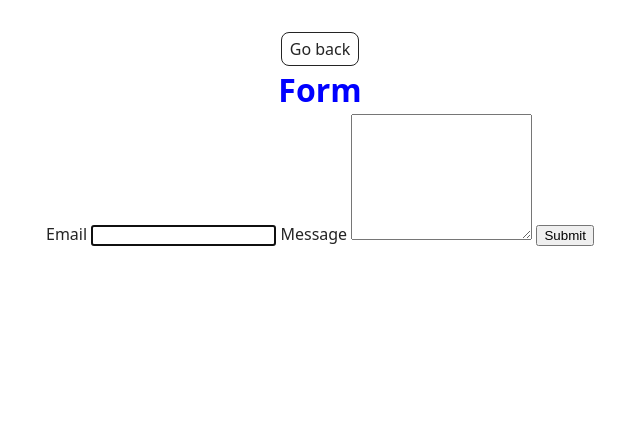
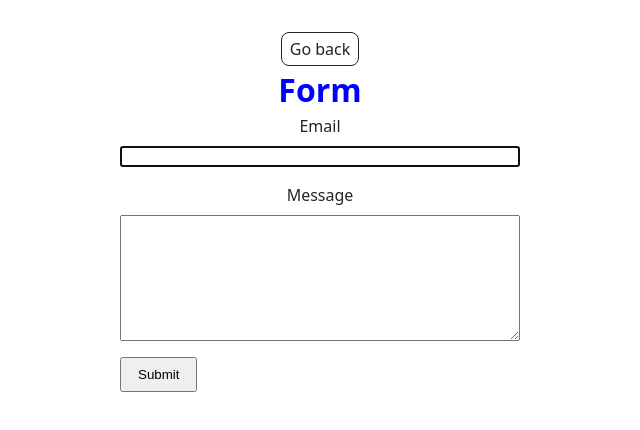
Before and after one commit to OlexaGryschenko/goit-js-hw-09, a website built with Vite: page src/2-form.html in a window 1280 px wide. Shown: the whole page, without its empty margins (320-960 px from the left). Built offline with nearby package versions, Linux system fonts and the light colour scheme.

Commit message:
style for form

```diff
--- a/src/css/styles.css
+++ b/src/css/styles.css
@@ -41,3 +41,27 @@
 .main-title{
   color: blue;
 }
+
+.feedback-form {
+  display: flex;
+  flex-direction: column;
+  gap: 16px;
+  max-width: 400px;
+  margin: 0 auto;
+}
+
+.feedback-form label {
+  display: flex;
+  flex-direction: column;
+  gap: 8px;
+}
+
+.feedback-form textarea {
+  resize: vertical;
+}
+
+.feedback-form button {
+  padding: 8px 16px;
+  align-self: flex-start;
+  cursor: pointer;
+}
```
